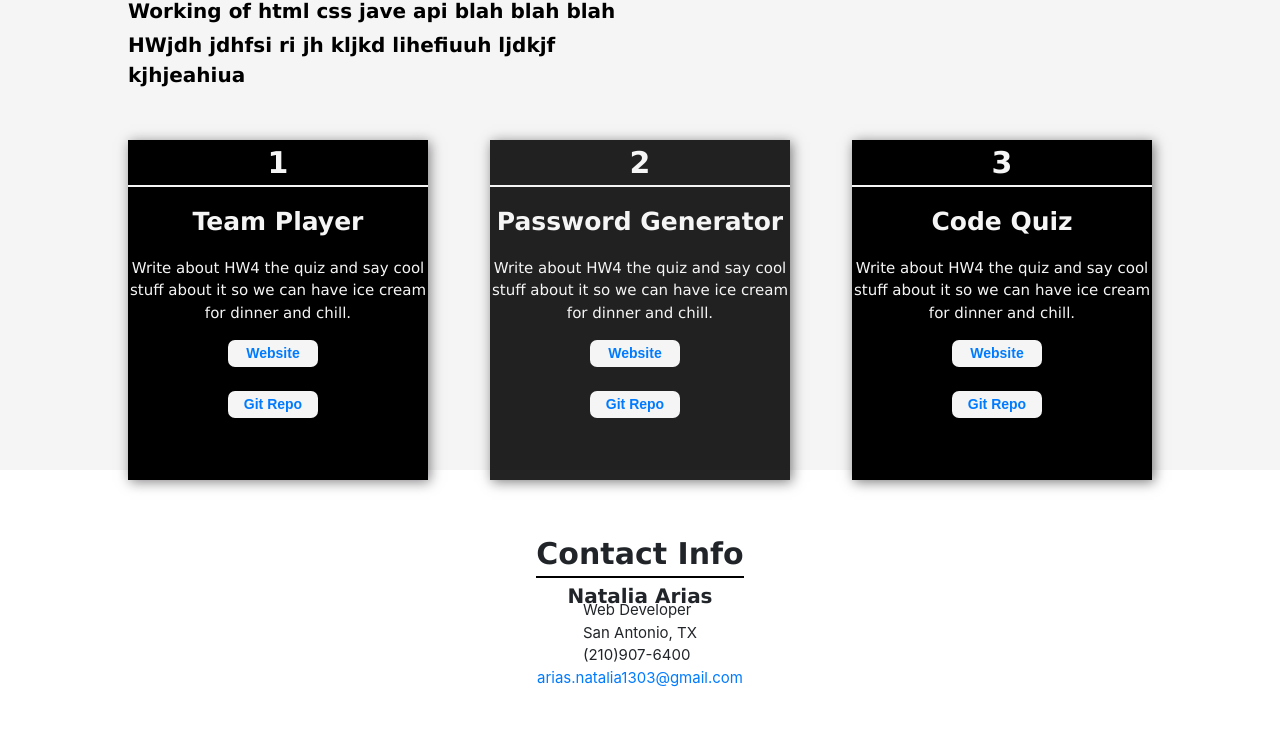
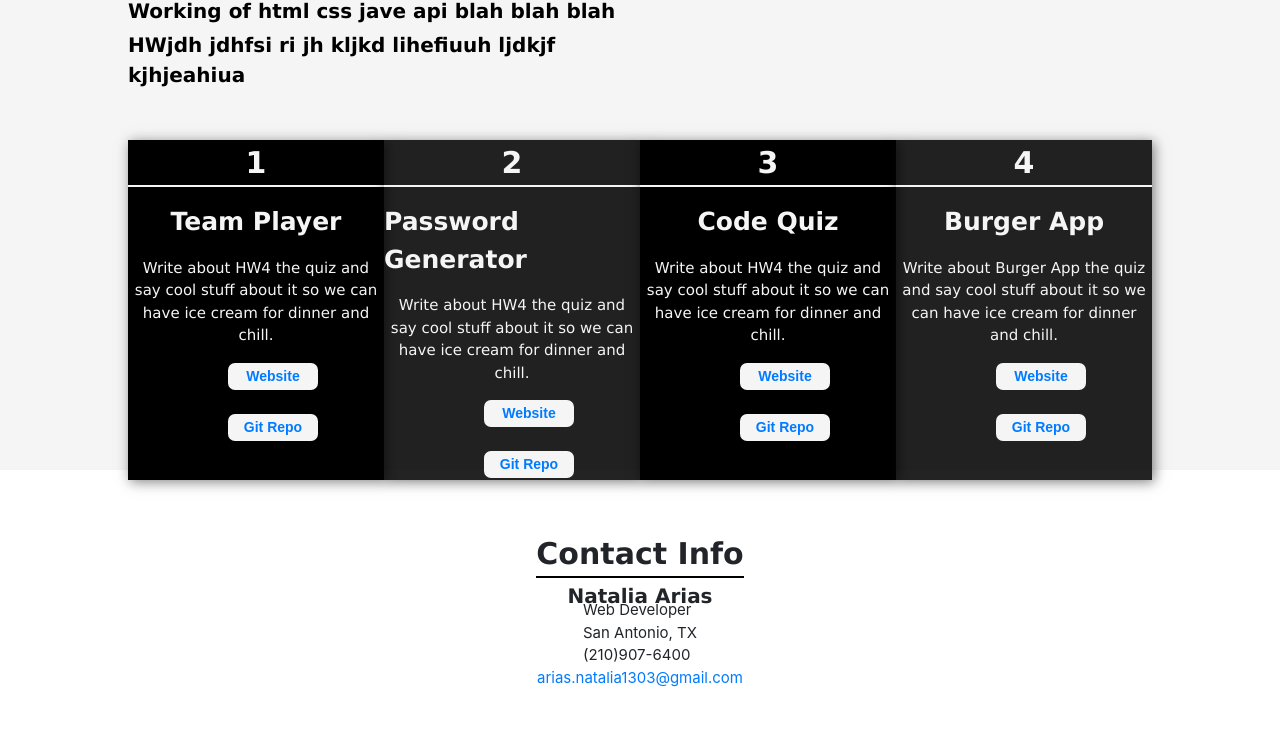
Before and after one commit to nabi-0/Portfolio, a plain HTML site: page index.html in a window 1280 px wide. Shown: the part 1070-1803 px from the top of the page. Drawn offline with nearby package versions, Linux system fonts and the light colour scheme.

Commit message:
updated portfolio

```diff
--- a/index.html
+++ b/index.html
@@ -82,6 +82,14 @@
                     <button><a target="_blank" href="https://nabi-0.github.io/Code_Quiz/">Website</a></button><br>
                     <button><a target="_blank" href="https://github.com/nabi-0/Code_Quiz">Git Repo</a></button>
                 </div>
+                <div class="box4">
+                    <p>4</p>
+                    <p class="title">Burger App</p>
+                    <p class="details">Write about Burger App the quiz and say cool stuff about it so
+                        we can have ice cream for dinner and chill.</p>
+                    <button><a target="_blank" href="https://burger-app-roku.herokuapp.com/">Website</a></button><br>
+                    <button><a target="_blank" href="https://github.com/nabi-0/Node_Express_Handlebars">Git Repo</a></button>
+                </div>
             </div>
         </div>
         <div id="contact" class="contact-info">
--- a/style.css
+++ b/style.css
@@ -212,11 +212,18 @@ button:active {
     box-shadow: 2px 2px 12px rgba(3, 3, 3, 0.534);
     /*border-radius: 10px;*/
 }
+.box4 {
+    width: 300px;
+    height: 340px;
+    background-color: rgba(0, 0, 0, 0.863);
+    box-shadow: 2px 2px 12px rgba(12, 11, 12, 0.534);
+    /*border-radius: 10px;*/
+}
 .box {
     justify-content: space-between;
     display: flex;
 }
-.box1 p:nth-child(1), .box2 p:nth-child(1), .box3 p:nth-child(1) {
+.box1 p:nth-child(1), .box2 p:nth-child(1), .box3 p:nth-child(1), .box4 p:nth-child(1) {
     color: whitesmoke;
     display: flex;
     justify-content: center;
@@ -226,7 +233,7 @@ button:active {
     font-size: 30px;
     border-bottom: 2px solid whitesmoke;
 }
-.box1 p:nth-child(2), .box2 p:nth-child(2), .box3 p:nth-child(2) {
+.box1 p:nth-child(2), .box2 p:nth-child(2), .box3 p:nth-child(2), .box4 p:nth-child(2) {
     color: whitesmoke;
     display: flex;
     justify-content: center;
@@ -237,7 +244,7 @@ button:active {
     /* line-height: 0px; */
 
 }
-.box1 p:nth-child(3), .box2 p:nth-child(3), .box3 p:nth-child(3) {
+.box1 p:nth-child(3), .box2 p:nth-child(3), .box3 p:nth-child(3), .box4 p:nth-child(3) {
     color: whitesmoke;
     font-family: 'Lucida Sans Unicode';
     font-size: 15px;
@@ -390,7 +397,7 @@ button:active {
     .work {
         height: auto;
     }
-    .box1, .box2, .box3 {
+    .box1, .box2, .box3, .box4 {
         flex-grow: 1;
         margin: 40px;
     }
```
